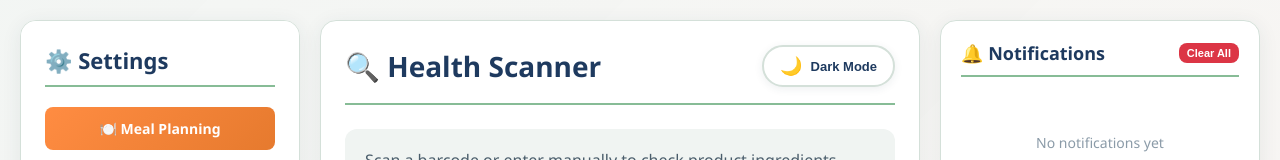
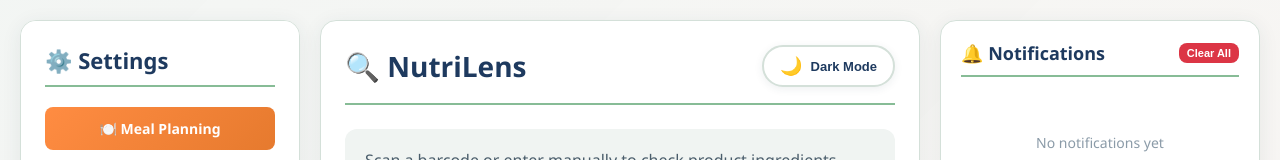
Before and after one commit to itsfaith222/datathon-app, a website: page frontend/index.html in a window 1280 px wide. Shown: the top 160 px of the page. Drawn offline with Linux system fonts and the light colour scheme; no server answers.

Commit message:
Name again

```diff
--- a/frontend/index.html
+++ b/frontend/index.html
@@ -872,7 +872,7 @@
     <!-- Main Content: Scanner -->
     <div class="main-content">
       <div class="main-header">
-        <h1>🔍 Health Scanner</h1>
+        <h1>🔍 NutriLens</h1>
         <button class="theme-toggle" id="themeToggle" onclick="toggleTheme()">
           <span class="theme-toggle-icon" id="themeIcon">🌙</span>
           <span id="themeText">Dark Mode</span>
```
